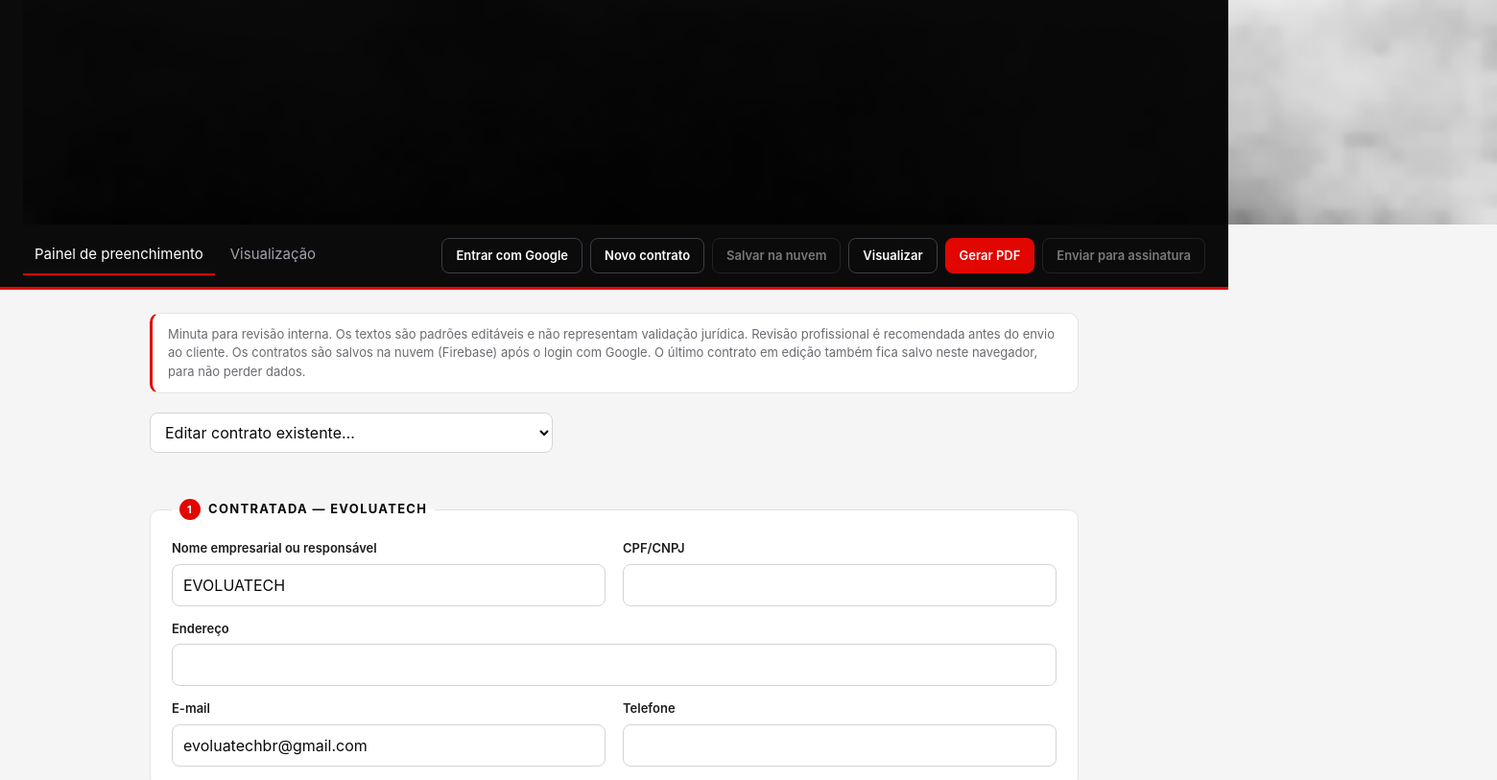
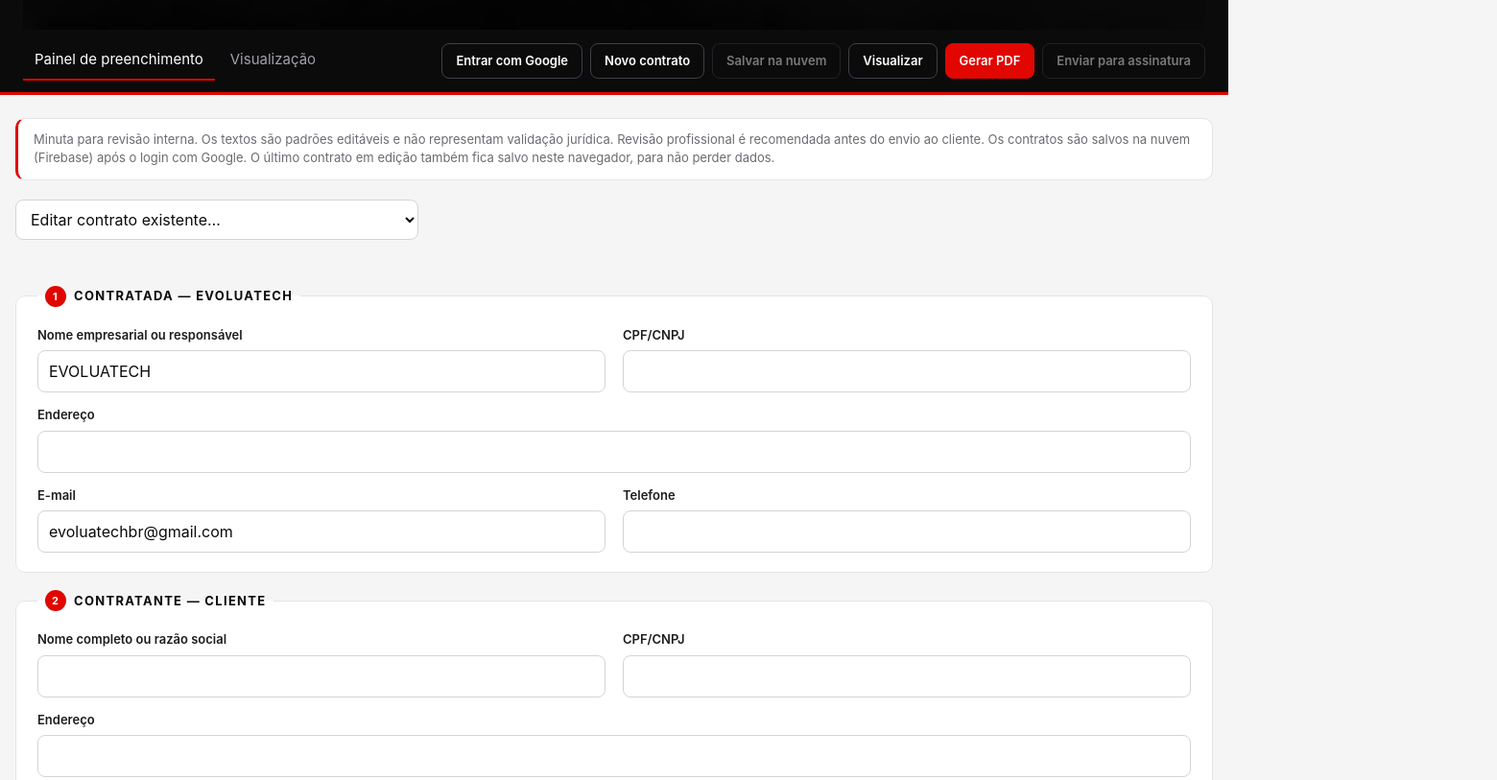
Before and after one commit to evoluatech/contrato-evoluatech, a plain HTML site: page index.html in a window 1280 px wide. Shown: the part 802-1615 px from the top of the page at 96% size, 1560 px wide, since content can reach past the window. Drawn offline with Linux system fonts and the light colour scheme; no server answers.

Commit message:
Add files via upload

```diff
--- a/style.css
+++ b/style.css
@@ -176,3 +176,10 @@ input,select,textarea{font-size:16px} /* evita zoom automático no iOS */
   table.kv td{border:0;padding:0 0 4px;font-size:10pt}
   .assina{grid-template-columns:1fr;gap:24px;margin-top:28px}
 }
+
+/* ===================== CORREÇÃO: LARGURA NO CELULAR ===================== */
+html,body{width:100%;max-width:100%;overflow-x:hidden}
+body{margin:0;background:var(--paper)}
+main,.view,.stage,fieldset,.topbar,.topbar *{max-width:100%;min-width:0}
+img,video,canvas,svg{max-width:100%;height:auto}
+.actions{max-width:100%}
```
